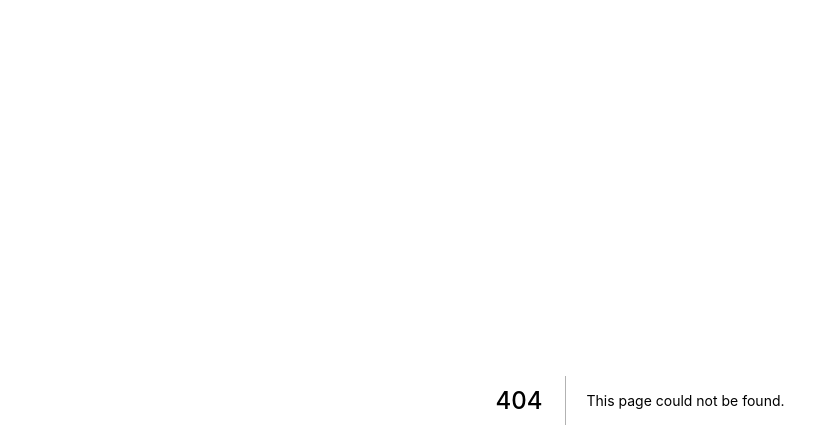
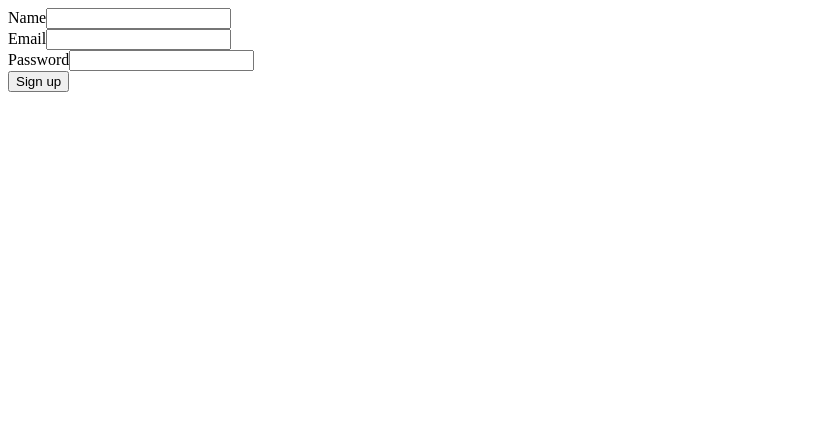
Before and after one commit to passion-27/nextjs-prisma-boilerplate, a Next.js app: page /signup in a window 1280 px wide. Before the commit this address had no page. Shown: the top 448 px of the page, without its empty margins (0-839 px from the left). Built offline with nearby package versions, Linux system fonts and the light colour scheme.

Commit message:
add signup page

```diff
--- a/pages/api/post/index.ts
+++ b/pages/api/post/create.ts
@@ -2,7 +2,7 @@ import type { NextApiRequest, NextApiResponse } from 'next';
 import prisma from 'lib/prisma';
 import { getSession } from 'next-auth/client';
 
-// POST /api/post
+// POST /api/post/create
 // Required fields in body: title
 // Optional fields in body: content
 export default async function handle(
--- a/pages/api/publish/[id].ts
+++ b/pages/api/publish/[id].ts
@@ -11,5 +11,6 @@ export default async function handle(
     where: { id: Number(postId) },
     data: { published: true },
   });
+
   res.json(post);
 }
--- a/pages/index.tsx
+++ b/pages/index.tsx
@@ -17,6 +17,7 @@ export const getStaticProps: GetStaticProps = async () => {
       },
     },
   });
+
   return {
     props: { feed },
   };
@@ -39,6 +40,7 @@ const Blog: React.FC<Props> = (props) => {
           ))}
         </main>
       </div>
+
       <style jsx>{`
         .post {
           background: white;
--- /dev/null
+++ b/pages/signup.tsx
@@ -0,0 +1,63 @@
+import { useState } from 'react';
+
+const SignUp: React.FC = () => {
+  const [name, setName] = useState('');
+  const [email, setEmail] = useState('');
+  const [password, setPassword] = useState('');
+
+  const handleSubmit = async (e: React.SyntheticEvent) => {
+    e.preventDefault();
+    try {
+      const body = {
+        name,
+        email,
+        password,
+      };
+      await fetch('/api/user/create', {
+        method: 'POST',
+        headers: { 'Content-Type': 'application/json' },
+        body: JSON.stringify(body),
+      });
+    } catch (error) {
+      console.error(error);
+    }
+  };
+
+  return (
+    <form onSubmit={handleSubmit}>
+      <div>
+        <label htmlFor="name">Name</label>
+        <input
+          type="name"
+          name="name"
+          id="name"
+          value={name}
+          onChange={(e) => setName(e.target.value)}
+        />
+      </div>
+      <div>
+        <label htmlFor="name">Email</label>
+        <input
+          type="email"
+          name="email"
+          id="email"
+          value={email}
+          onChange={(e) => setEmail(e.target.value)}
+        />
+      </div>
+      <div>
+        <label htmlFor="name">Password</label>
+        <input
+          type="password"
+          name="password"
+          id="password"
+          value={password}
+          onChange={(e) => setPassword(e.target.value)}
+        />
+      </div>
+
+      <input type="submit" value="Sign up" />
+    </form>
+  );
+};
+export default SignUp;
```
Also changed, not shown: components/Header.tsx (+7 -0 lines), pages/post/[id].tsx (renamed from pages/p/[id].tsx, +4 -3 lines), pages/api/user/create.ts (renamed from pages/api/auth/signup.ts).
